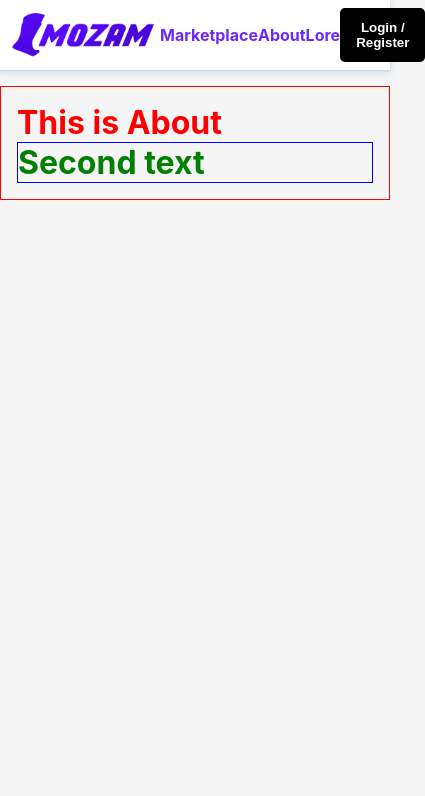
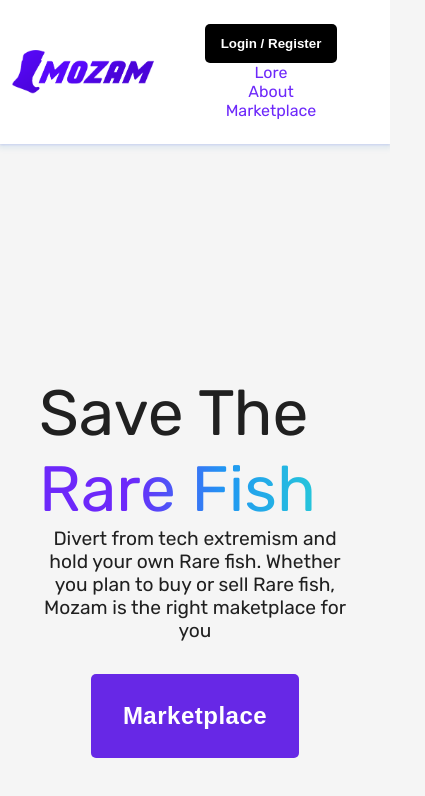
Before and after one commit to UBHSpring2022/ub-hacking-spring-2022-teams-team-405, a React (Vite) app in the folder front-end/: page / in a window 390 px wide. Shown: the top 796 px of the page, 425 px wide, since content can reach past the window. Built offline with nearby package versions, Linux system fonts and the light colour scheme.

Commit message:
landing updated and nav media query

```diff
--- a/front-end/src/components/About.jsx
+++ b/front-end/src/components/About.jsx
@@ -1,4 +1,4 @@
-import "../styles/About.scss"
+
 const About = () => {
   return (
     <div className="About">
--- a/front-end/src/pages/Landing.jsx
+++ b/front-end/src/pages/Landing.jsx
@@ -1,12 +1,24 @@
-import About from "../components/About.jsx"
+import About from "../components/About.jsx";
+import "../styles/Landing.scss";
 const Landing = () => {
-  return (
-    <>
-        <About/>
-        {/* <Transcations/> name what ever u want */}
-        {/* name of component */}
-        {/* Footer */}
-    </>
-  );
-}
+	return (
+		<div className="Landing">
+			<div className="Landing-main-text">
+				<h1>
+					Save The <span>Rare Fish</span>
+				</h1>
+				<p>
+					Divert from tech extremism and hold your own Rare fish. Whether you plan to buy or sell Rare fish, Mozam is the right
+					maketplace for you
+				</p>
+                <button>Marketplace</button>
+			</div>
+
+			{/* <About /> */}
+			{/* <Transcations/> name what ever u want */}
+			{/* name of component */}
+			{/* Footer */}
+		</div>
+	);
+};
 export default Landing;
--- a/front-end/src/styles/About.scss
+++ /dev/null
@@ -1,15 +0,0 @@
-.About{
-    border: 1px solid red;
-    padding: 1rem;
-    &-title{
-        color: red;
-    }
-
-    &-second{
-        border: 1px solid blue;
-        &-title{
-            color: green;
-        }
-    }
-
-}
--- /dev/null
+++ b/front-end/src/styles/Landing.scss
@@ -0,0 +1,66 @@
+.Landing{
+    width: 100vw;
+    min-height: 100vh;
+    height: fit-content;
+    display: flex;
+    align-items: center;
+    justify-content: center;
+    flex-direction: column;
+    &-main-text{
+        font-size: 2rem;
+        width: 80%;
+        max-width: 45rem;
+        display: flex;
+        flex-direction: column;
+        align-items: center;
+        justify-content: center;
+        font-weight: 400;
+
+        & p{
+            font-size: 1.2rem;
+            font-weight: 400;
+            text-align: center;
+        }
+        & button {
+            border: none;
+            border-radius: 5px;
+            padding: 1.75rem 2rem 1.75rem 2rem;
+            color: white;
+            background-color: #6728e6;
+            font-weight: bold;
+            transition: all ease 0.25s;
+            font-size: 1.5rem;
+            letter-spacing: 0.5px;
+            margin-top: 2rem;
+            &:hover{
+                cursor: pointer;
+                background-color: var(--accent-color);
+
+            }
+        }
+        & span {
+
+            background: linear-gradient(to right, var(--accent-color), var(--accent-color), #2196f3, #26c6da);
+            background-clip: text;
+            -webkit-background-clip: text;
+            -webkit-text-fill-color: transparent;
+        }
+    }
+}
+
+
+.About{
+    border: 1px solid red;
+    padding: 1rem;
+    &-title{
+        color: red;
+    }
+
+    &-second{
+        border: 1px solid blue;
+        &-title{
+            color: green;
+        }
+    }
+
+}
--- a/front-end/src/styles/Navbar.scss
+++ b/front-end/src/styles/Navbar.scss
@@ -5,7 +5,6 @@
     display: flex;
     align-items: center;
     justify-content: space-between;
-    margin-bottom: 1rem;
     & img{
         width: 15%;
         max-width: 12rem;
@@ -18,7 +17,8 @@
     &-items{
         display: flex;
         width: 60%;
-        justify-content: space-between;
+        max-width: 50rem;
+        justify-content: space-evenly;
         align-items: center;
         margin-right: 1rem;
 
@@ -47,3 +47,10 @@
         }
     }
 }
+@media (max-width: 600px) {
+
+    .Navbar-items{
+        flex-direction: column-reverse;
+        margin: 1rem;
+    }
+}
--- a/front-end/src/styles/index.scss
+++ b/front-end/src/styles/index.scss
@@ -1,3 +1,4 @@
+@import url('https://fonts.googleapis.com/css2?family=Rubik:wght@300;400;5000&display=swap');
 *{
   margin: 0px;
 }
@@ -5,12 +6,9 @@ html{
   scroll-behavior: smooth;
 }
 :root {
-  font-family: Inter, Avenir, Helvetica, Arial, sans-serif;
-  font-size: 16px;
-  font-weight: 400;
+  font-family: 'Rubik', sans-serif;
   color: rgba(0, 0, 0, 0.87);
   background-color: #f5f5f5;
-
   font-synthesis: none;
   text-rendering: optimizeLegibility;
   -webkit-font-smoothing: antialiased;
```
